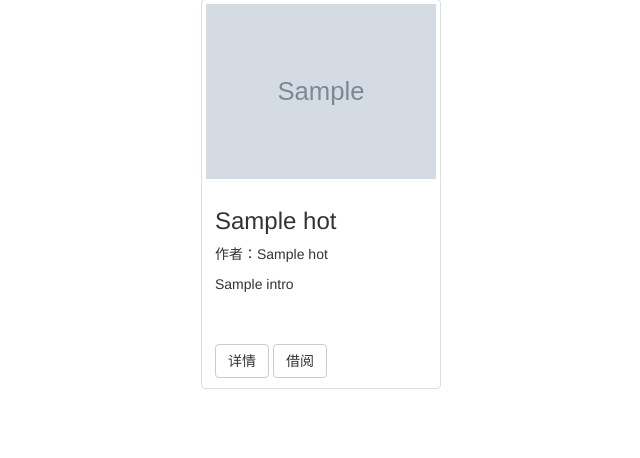
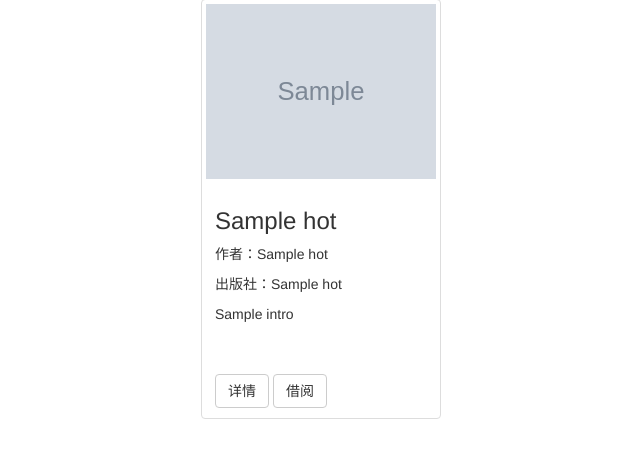
Before and after one commit to beststart/Library, a Java web app: template Library/web/WEB-INF/pages/views/hot.jsp in a window 1280 px wide. Shown: the part 71-529 px from the top of the page, without its empty margins (49-689 px from the left). Run offline with Tomcat 11, a stand-in JSP engine, Linux system fonts and the light colour scheme; the template is opened without the code that fills it: most values are stand-ins (such as "Sample title", 1, 10 or a date in 2020); grey boxes marked "Sample" are stand-in pictures; some libraries are stand-ins or nearby versions.

Commit message:
热销页样式调整

```diff
--- a/Library/web/WEB-INF/pages/views/hot.jsp
+++ b/Library/web/WEB-INF/pages/views/hot.jsp
@@ -27,7 +27,7 @@
             margin: 0 auto;
         }
         .thumbnail{
-            height: 390px;
+            height: 420px;
         }
         .thumbnail .intro{
             height: 60px;
@@ -75,6 +75,7 @@
                     <div class="caption">
                         <h3>${hot.name}</h3>
                         <p>作者：${hot.aname}</p>
+                        <p>出版社：${hot.pname}</p>
                         <p class="intro" title="${hot.intro}">
                             <c:choose>
                                 <c:when test="${fn:length(hot.intro)>30}">
```
